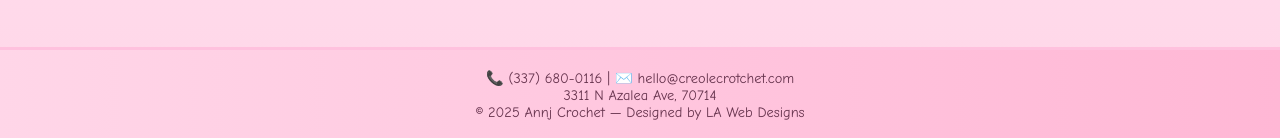
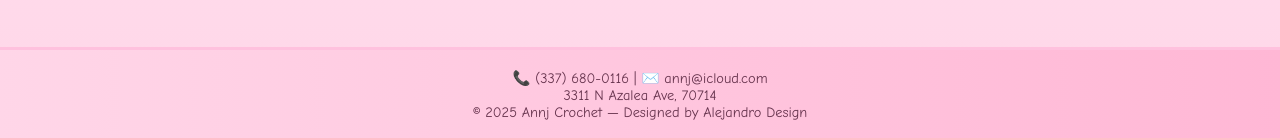
Before and after one commit to lawebsitedesigns/creolecrotchet.com, a plain HTML site: page index.html in a window 1280 px wide. Shown: the part 659-797 px from the top of the page. Drawn offline with Linux system fonts and the light colour scheme.

Commit message:
Update index.html

```diff
--- a/index.html
+++ b/index.html
@@ -158,9 +158,9 @@
 </main>
 
 <footer>
-  <p>📞 (337) 680-0116 | ✉️ hello@creolecrotchet.com</p>
+  <p>📞 (337) 680-0116 | ✉️ annj@icloud.com</p>
   <p>3311 N Azalea Ave, 70714</p>
-  <p>© 2025 Annj Crochet — Designed by LA Web Designs</p>
+  <p>© 2025 Annj Crochet — Designed by Alejandro Design</p>
 </footer>
 
 <script src="script.js"></script>
```
